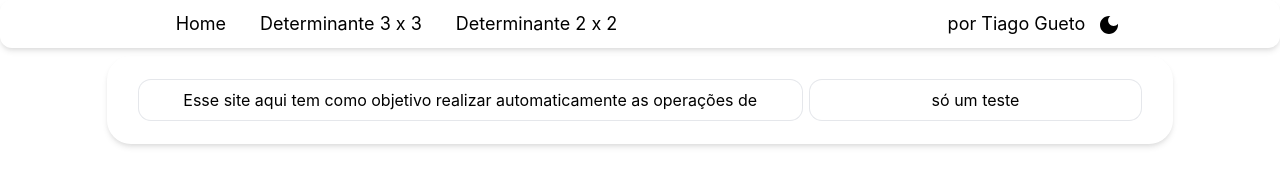
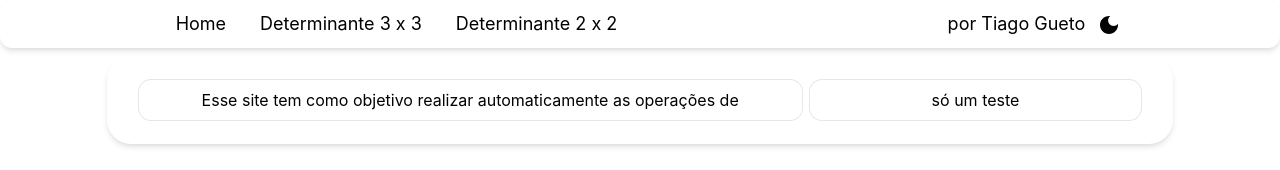
Before and after one commit to TortuGueto/determinante-gauss, a React (Create React App) app: page / in a window 1280 px wide. Shown: the top 170 px of the page. Built offline with nearby package versions, Linux system fonts and the light colour scheme.

Commit message:
opa eae teste

```diff
--- a/src/Paginas/MainPage.jsx
+++ b/src/Paginas/MainPage.jsx
@@ -3,7 +3,7 @@ function MainPage() {
       <div className="flex justify-center ">
          <div className="flex flex-row justify-center w-10/12 shadow-md p-5 px-7 rounded-3xl m-2">
             <p className="bg-white ring-1 w-8/12 rounded-xl ring-gray-200 p-2 m-1">
-               Esse site aqui tem como objetivo realizar automaticamente as operações de
+               Esse site tem como objetivo realizar automaticamente as operações de
             </p>
 
             <p className="bg-white ring-1 w-4/12 rounded-xl ring-gray-200 p-2 m-1">
```
